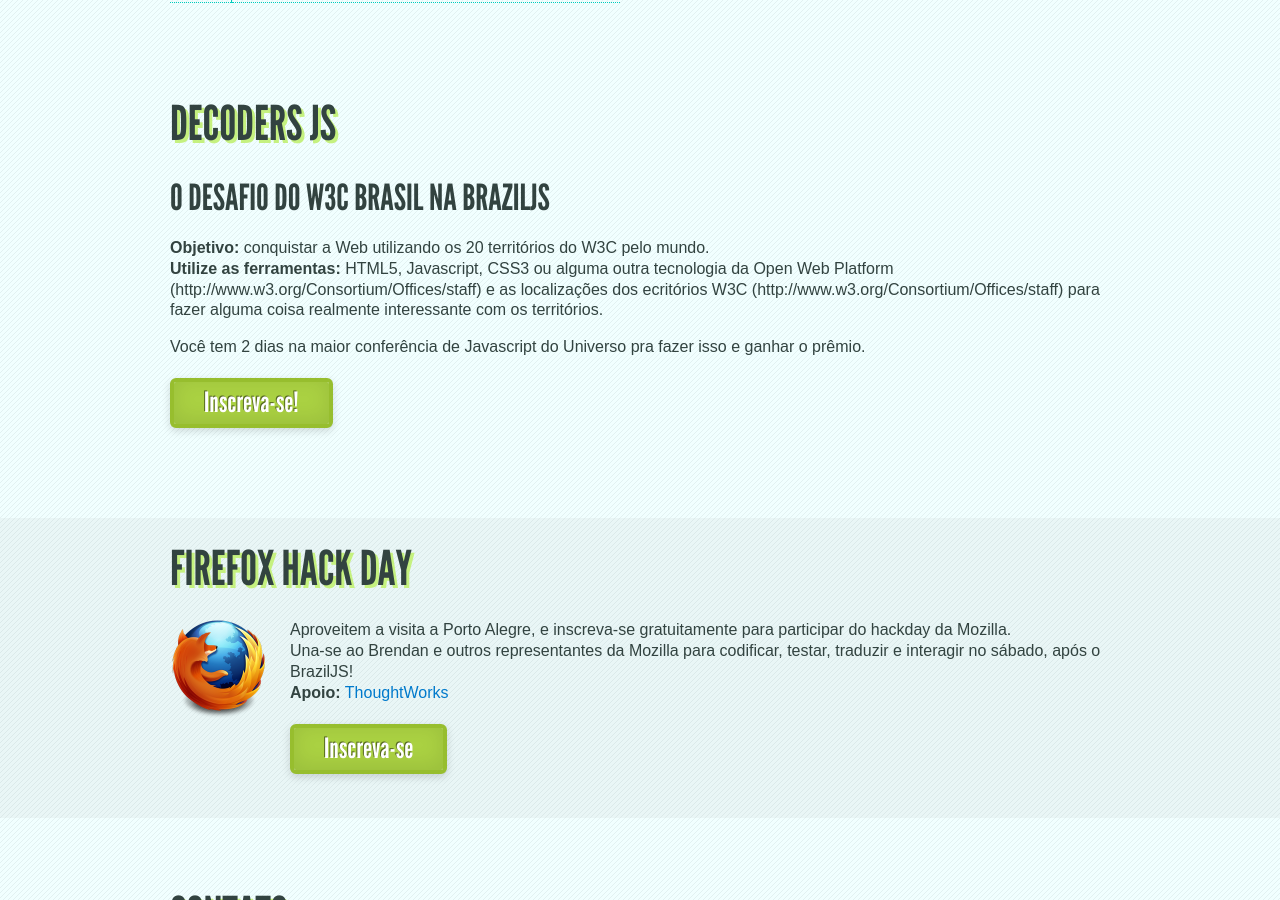
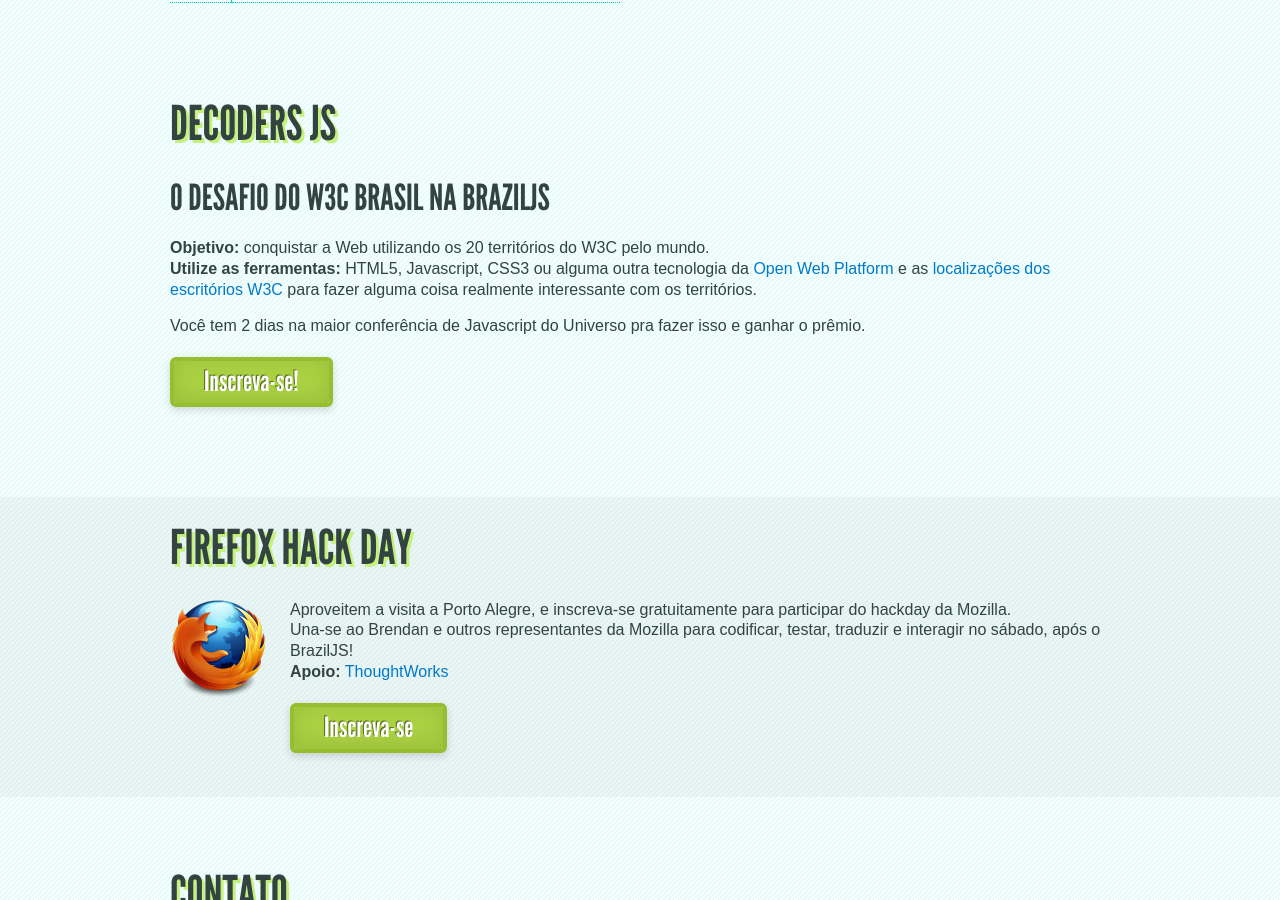
Before and after one commit to braziljs/braziljs-2012, a Jekyll site: the page built from index.html, in a window 1280 px wide and 900 px high, scrolled down 5791 px. Built offline with Jekyll 4.4.1, drawn with Linux system fonts in a browser that asks for light colours; Markdown is read by kramdown in place of the engine named in the settings; comment, search, counter and statistics services are not loaded.

Commit message:
Update index.html

```diff
--- a/index.html
+++ b/index.html
@@ -49,7 +49,7 @@
     <h3>O desafio do W3C Brasil na BrazilJS</h3>
     <div class="info">
         <p><strong>Objetivo:</strong> conquistar a Web utilizando os 20 territórios do W3C pelo mundo.</p>
-        <p><strong>Utilize as ferramentas:</strong> HTML5, Javascript, CSS3 ou alguma outra tecnologia da Open Web Platform (http://www.w3.org/Consortium/Offices/staff) e as localizações dos ecritórios W3C (http://www.w3.org/Consortium/Offices/staff) para fazer alguma coisa realmente interessante com os territórios.</p>
+        <p><strong>Utilize as ferramentas:</strong> HTML5, Javascript, CSS3 ou alguma outra tecnologia da <a href="http://conferenciaweb.w3c.br/a-plataforma-aberta-da-web/">Open Web Platform</a> e as <a href="http://www.w3.org/Consortium/Offices">localizações dos escritórios W3C</a> para fazer alguma coisa realmente interessante com os territórios.</p>
     </div>
     <p>Você tem 2 dias na maior conferência de Javascript do Universo pra fazer isso e ganhar o prêmio.</p>
     <p><a class="button" href="http://decoders.w3c.br/inscricao">Inscreva-se!</a></p>
```
